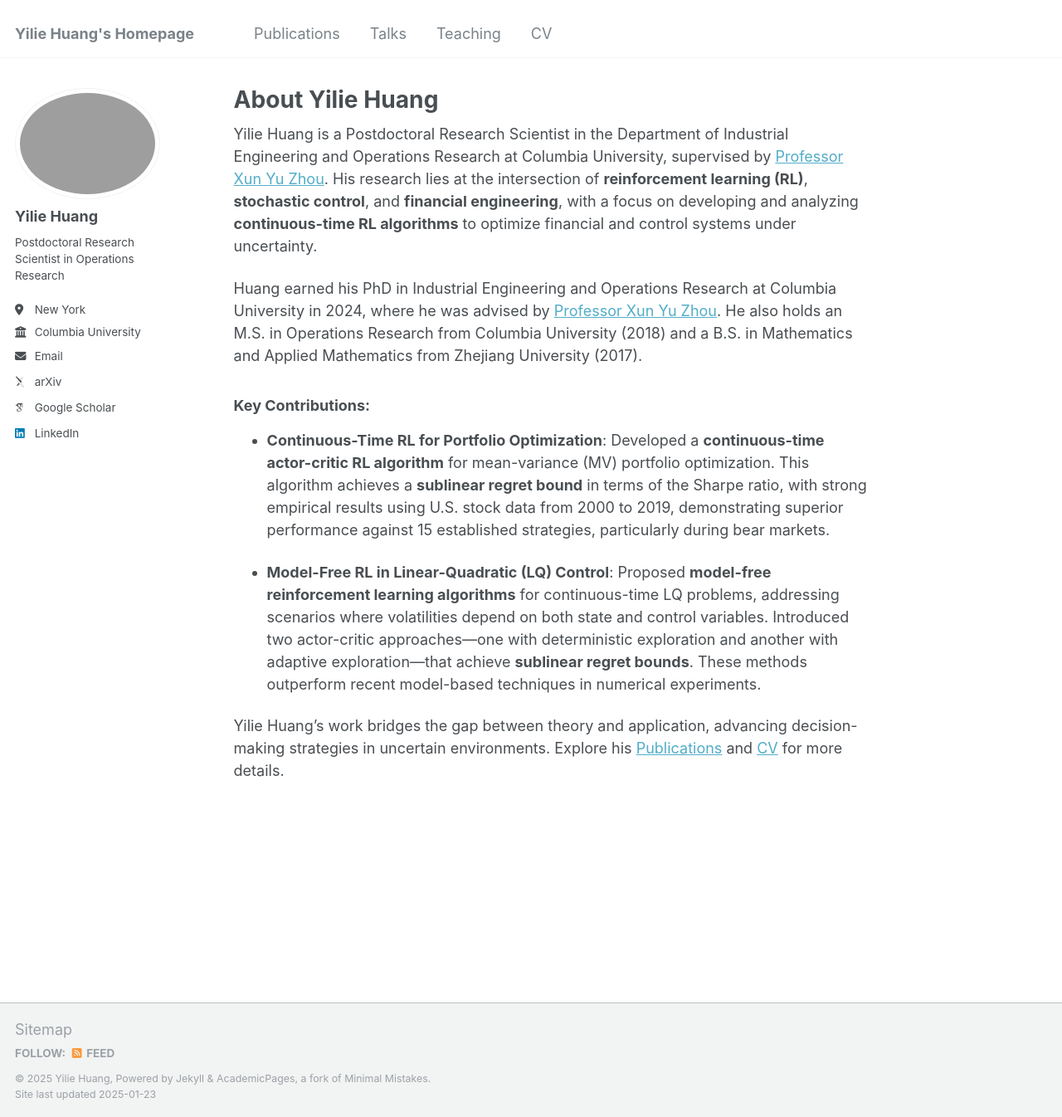
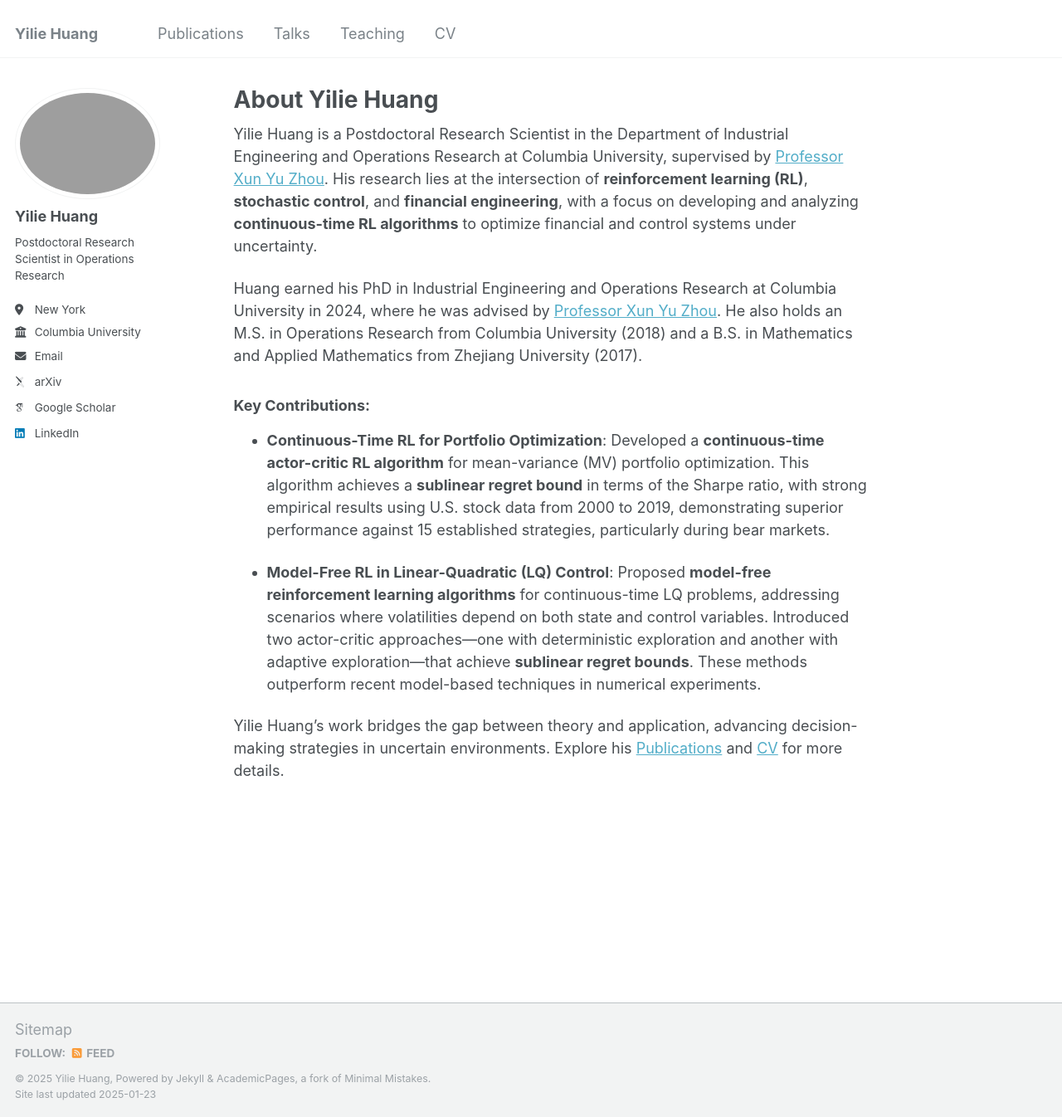
Before and after one commit to yiliehuang/yiliehuang.github.io, a Jekyll site: the page built from _pages/about.md, in a window 1280 px wide and 1346 px high. Shown: the whole window at 83% size. Built offline with Jekyll 4.4.1, drawn with Linux system fonts in a browser that asks for light colours; some web fonts are replaced.

Commit message:
Update _config.yml
remove Homepage in title

```diff
--- a/_config.yml
+++ b/_config.yml
@@ -8,7 +8,7 @@
 
 # Basic Site Settings
 locale                   : "en-US"
-title                    : "Yilie Huang's Homepage"
+title                    : "Yilie Huang"
 title_separator          : "-"
 name                     : &name "Yilie Huang"
 description: "Research in reinforcement learning, stochastic control, and financial engineering by Yilie Huang, a postdoctoral researcher at Columbia University."
```
